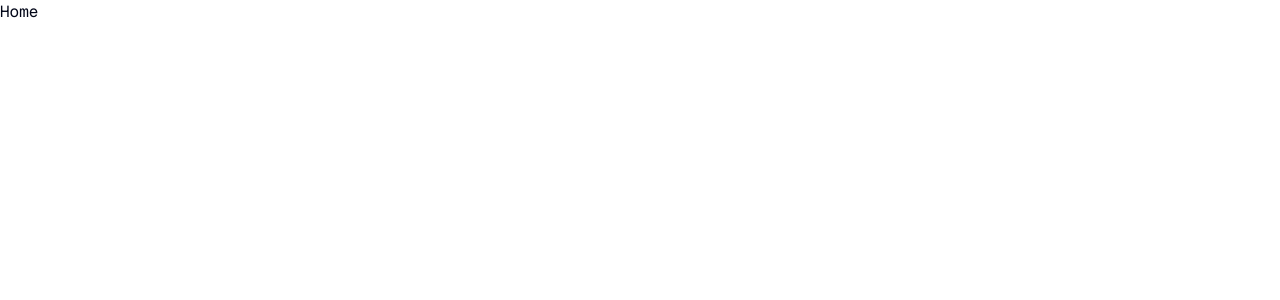
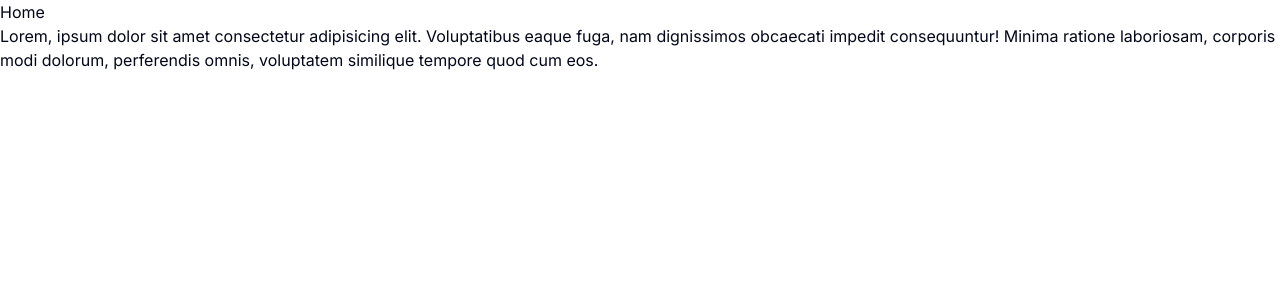
Before and after one commit to siakas/react-data-flow-tutorial, a Next.js app: page / in a window 1280 px wide. Shown: the top 300 px of the page. Built offline with nearby package versions, Linux system fonts and the light colour scheme.

Commit message:
Update: フォント調整

```diff
--- /dev/null
+++ b/components/Layout.tsx
@@ -0,0 +1,15 @@
+import { ReactNode } from "react";
+import { Inter } from "next/font/google";
+
+const inter = Inter({
+  variable: "--font-inter",
+  subsets: ["latin"],
+});
+
+type Props = {
+  children: ReactNode;
+};
+
+export const Layout = ({ children }: Props) => {
+  return <div className={`${inter.className}`}>{children}</div>;
+};
--- a/pages/_document.tsx
+++ b/pages/_document.tsx
@@ -2,7 +2,7 @@ import { Head, Html, Main, NextScript } from "next/document";
 
 export default function Document() {
   return (
-    <Html lang="en">
+    <Html lang="ja">
       <Head />
       <body className="antialiased">
         <Main />
--- a/pages/index.tsx
+++ b/pages/index.tsx
@@ -1,17 +1,15 @@
-import { Geist, Geist_Mono } from "next/font/google";
-
-const geistSans = Geist({
-  variable: "--font-geist-sans",
-  subsets: ["latin"],
-});
-
-const geistMono = Geist_Mono({
-  variable: "--font-geist-mono",
-  subsets: ["latin"],
-});
+import { Layout } from "@/components/Layout";
 
 export default function Home() {
   return (
-    <div className={`${geistSans.className} ${geistMono.className}`}>Home</div>
+    <Layout>
+      <div>Home</div>
+      <p>
+        Lorem, ipsum dolor sit amet consectetur adipisicing elit. Voluptatibus
+        eaque fuga, nam dignissimos obcaecati impedit consequuntur! Minima
+        ratione laboriosam, corporis modi dolorum, perferendis omnis, voluptatem
+        similique tempore quod cum eos.
+      </p>
+    </Layout>
   );
 }
```
